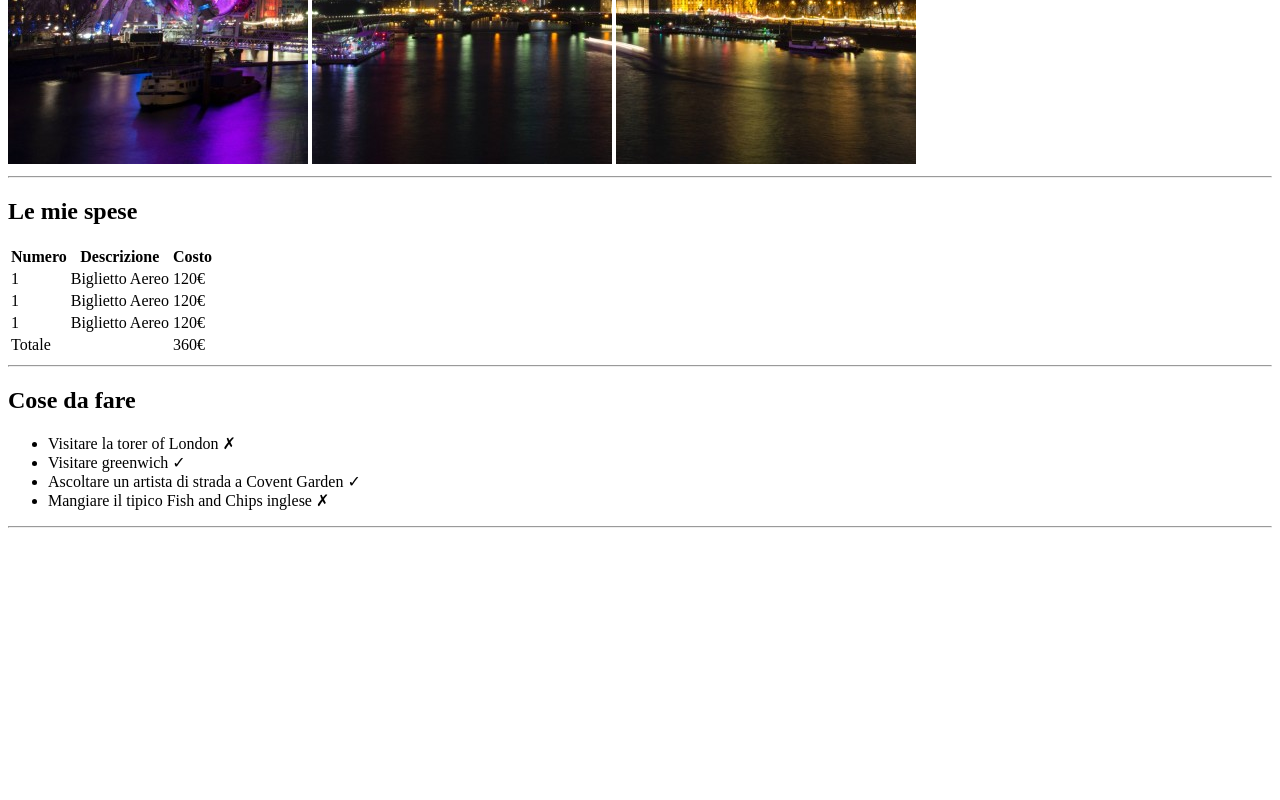
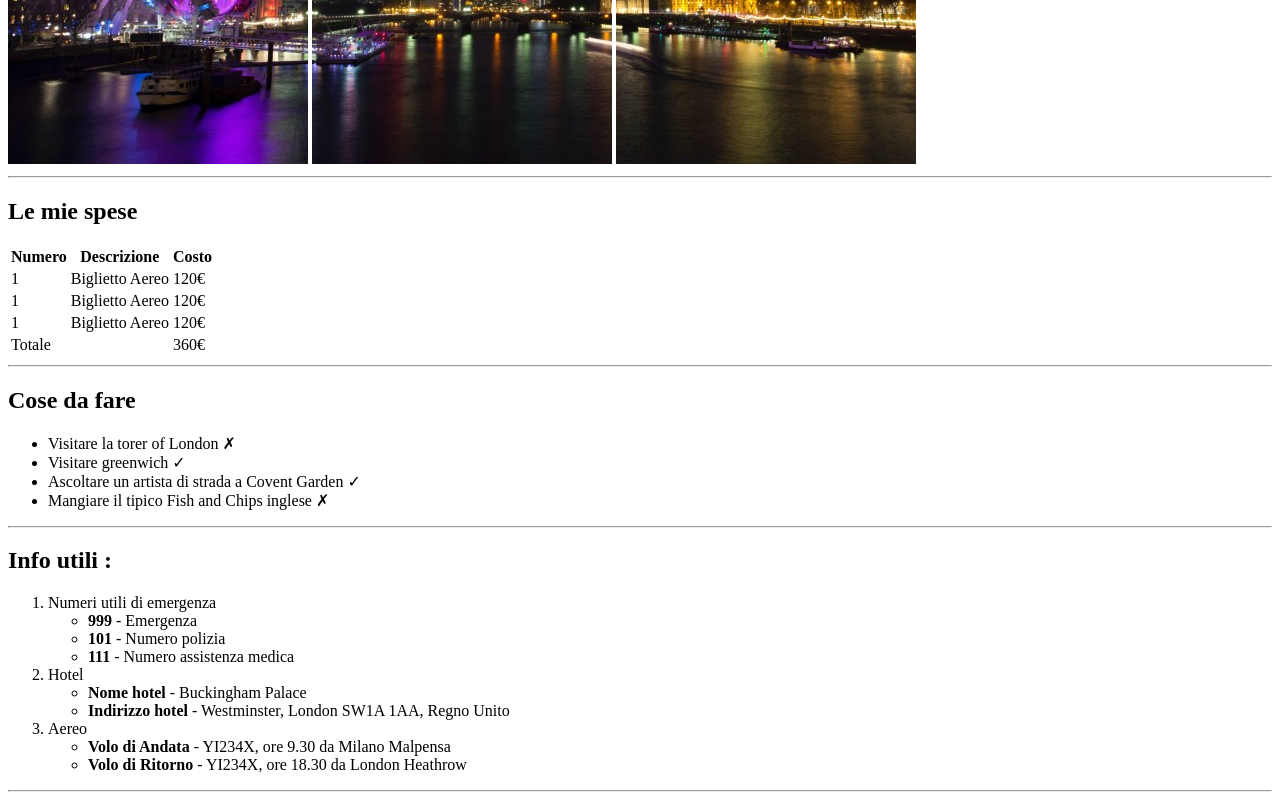
Before and after one commit to Zaplatynskyy/html-london-trip, a plain HTML site: page index.html in a window 1280 px wide. Shown: the part 516-1316 px from the top of the page. Before the commit the page ends 1052 px from the top, so only its background shows below. Drawn offline with Linux system fonts and the light colour scheme.

Commit message:
section contatti e info

```diff
--- a/index.html
+++ b/index.html
@@ -76,7 +76,37 @@
         <hr>
 
         <!-- section contatti utili -->
-        <section></section>
+        <section>
+            <h2>Info utili :</h2>
+
+            <ol>
+                <li>
+                    Numeri utili di emergenza
+                    <ul>
+                        <li><strong>999</strong> - Emergenza</li>
+                        <li><strong>101</strong> - Numero polizia</li>
+                        <li><strong>111</strong> - Numero assistenza medica</li>
+                    </ul>
+                </li>
+
+                <li>
+                    Hotel
+                    <ul>
+                        <li><strong>Nome hotel</strong> - Buckingham Palace</li>
+                        <li><strong>Indirizzo hotel</strong> - Westminster, London SW1A 1AA, Regno Unito</li>
+                    </ul>
+                </li>
+
+                <li>
+                    Aereo
+                    <ul>
+                        <li><strong>Volo di Andata</strong> - YI234X, ore 9.30 da Milano Malpensa</li>
+                        <li><strong>Volo di Ritorno</strong> - YI234X, ore 18.30 da London Heathrow</li>
+                    </ul>
+                </li>
+            </ol>
+        </section>
+        <hr>
 
         <!-- section foto viaggio -->
         <section></section>
```
